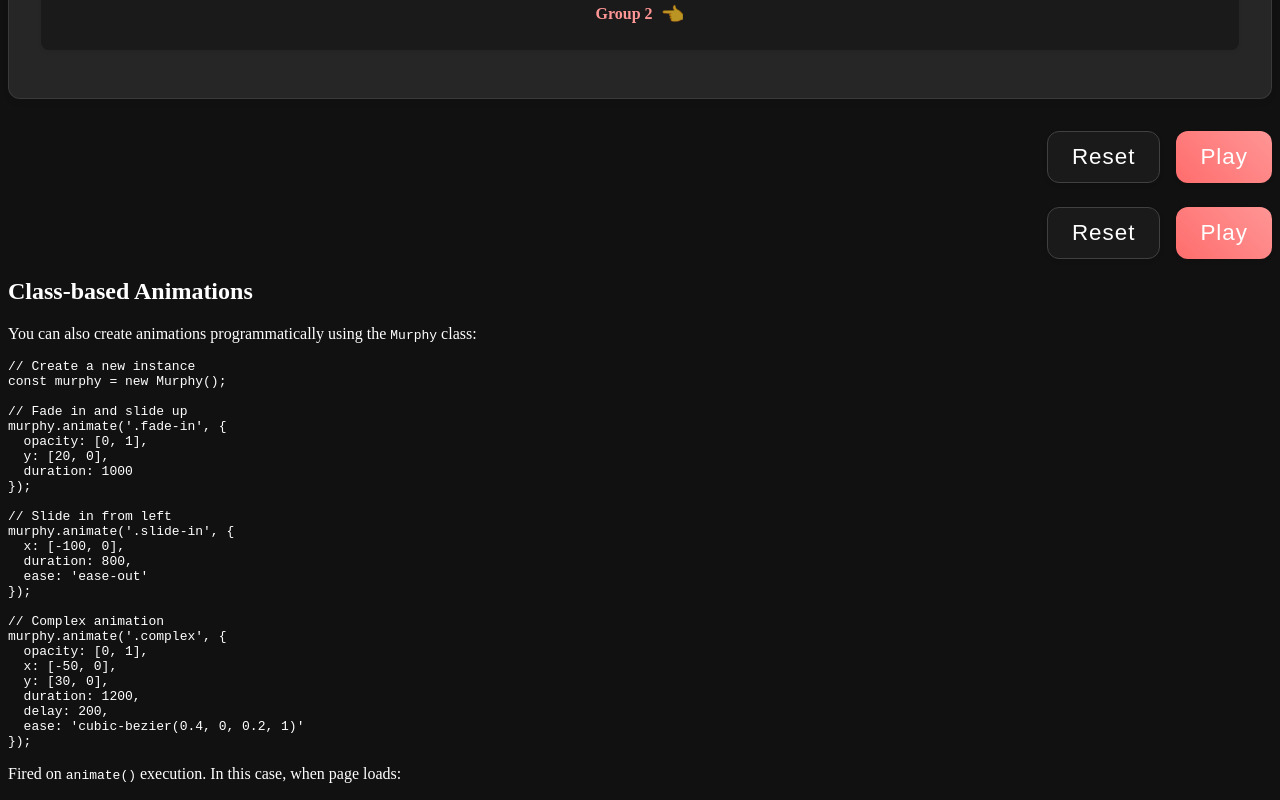
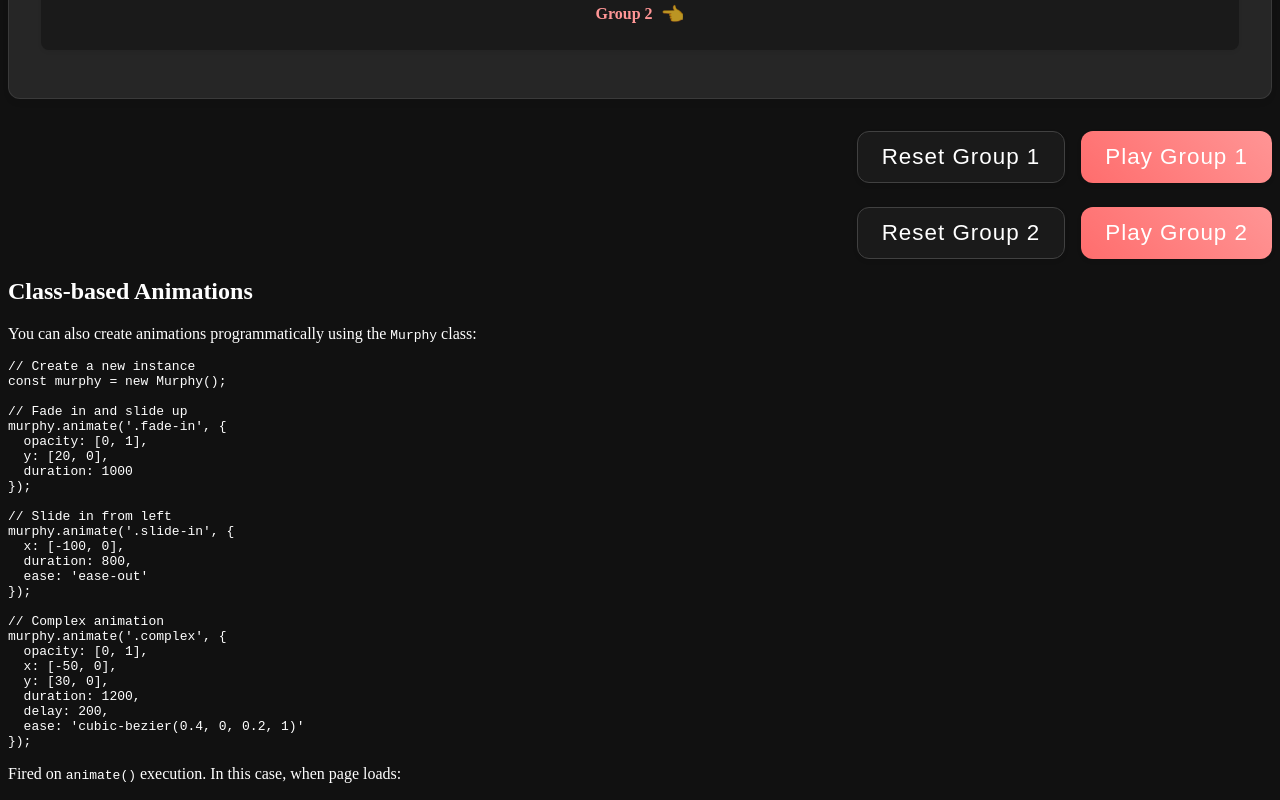
Before and after one commit to cesarolvr/murphyjs-lib, a Next.js app: page /examples in a window 1280 px wide. Shown: the part 1200-2000 px from the top of the page. Built offline with nearby package versions, Linux system fonts and the light colour scheme; a web font is replaced by a local one.

Commit message:
docs: add controlLabels to group DemoControls and update animation usage guidance

```diff
--- a/pages/examples.mdx
+++ b/pages/examples.mdx
@@ -46,8 +46,8 @@ You can group elements using the `data-murphy-group` attribute. This allows you
       <strong>Group 2</strong>
     </div>
   </div>
-  <DemoControls containerId="group-animations" group="group1" />
-  <DemoControls containerId="group-animations" group="group2" />
+  <DemoControls containerId="group-animations" group="group1" controlLabels={{ reset: 'Reset Group 1', play: 'Play Group 1' }} />
+  <DemoControls containerId="group-animations" group="group2" controlLabels={{ reset: 'Reset Group 2', play: 'Play Group 2' }} />
 </div>
 
 ## Class-based Animations
```
